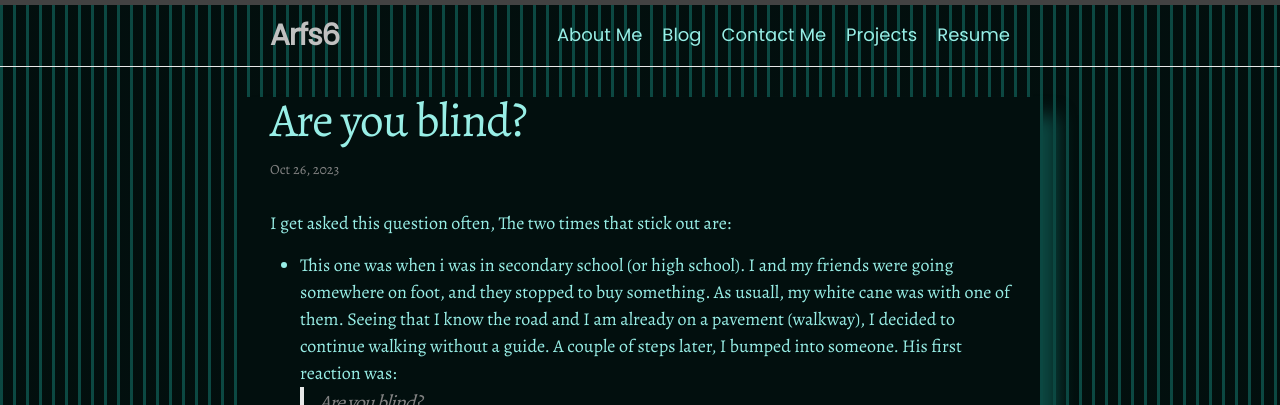
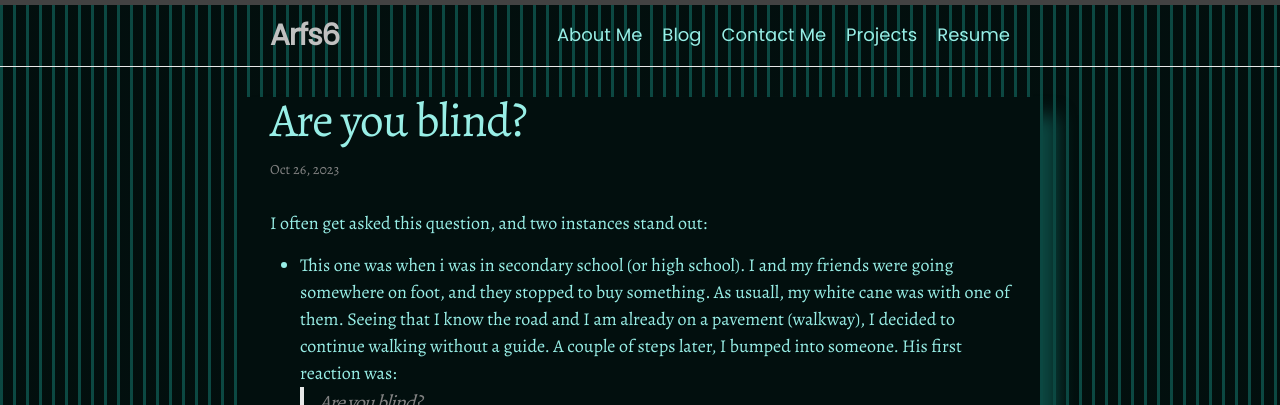
Before and after one commit to Arfs6/Arfs6.github.io, a Jekyll site: the page built from _posts/2023-10-26-are-you-blind.md, in a window 1280 px wide. Shown: the top 405 px of the page. Built offline with Jekyll 4.4.1, drawn with Linux system fonts in a browser that asks for light colours.

Commit message:
fixed: are you blind?

```diff
--- a/_posts/2023-10-26-are-you-blind.md
+++ b/_posts/2023-10-26-are-you-blind.md
@@ -5,7 +5,7 @@ date: 2023/10/26 21:55:00 +0100
 category: blind
 excerpt: I get asked this question often. The two times that stick out are
 ---
-I get asked this question often, The two times that stick out are:
+I often get asked this question, and two instances stand out:
 
 - This one was when i was in secondary school (or high school).  I and my friends were going somewhere on foot, and they stopped to buy something. As usuall, my white cane was with one of them. Seeing that I know the road and I am already on a pavement (walkway), I decided to continue walking without a guide. A couple of steps later, I bumped into  someone. His first reaction was:
     > Are you blind?
```
